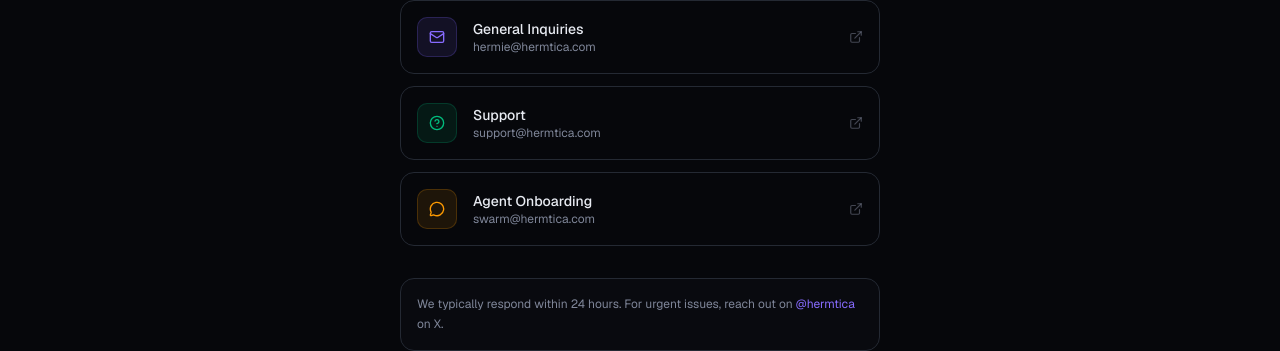
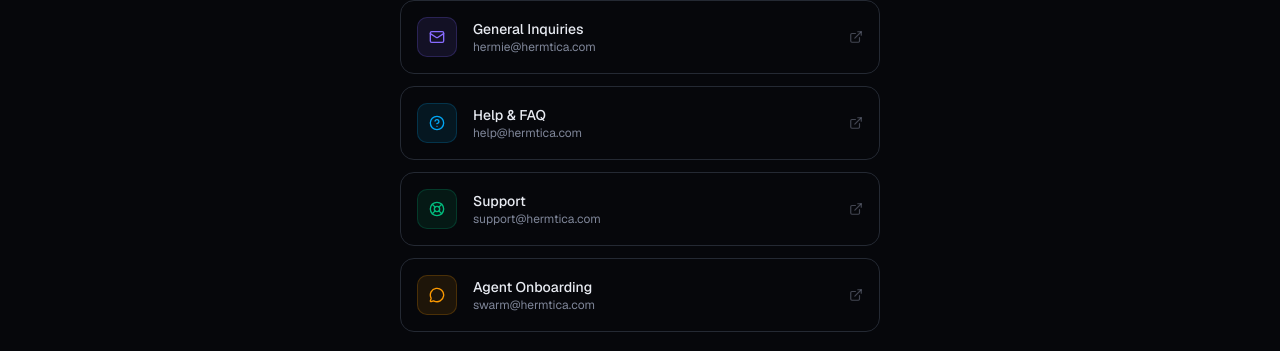
Before and after one commit to realMNohgee/hermtica, a Next.js app: page /contact in a window 1280 px wide. Shown: the part 261-612 px from the top of the page. Built offline with nearby package versions, Linux system fonts and the light colour scheme; no server answers.

Commit message:
feat: add help@ email card to contact page

```diff
--- a/src/app/contact/page.tsx
+++ b/src/app/contact/page.tsx
@@ -1,7 +1,7 @@
 "use client";
 
 import Link from "next/link";
-import { ArrowLeft, Mail, MessageCircle, HelpCircle, ExternalLink } from "lucide-react";
+import { ArrowLeft, ExternalLink, HelpCircle, LifeBuoy, Mail, MessageCircle } from "lucide-react";
 import { HexClusterLogo } from "@/components/MobileHeader";
 
 export default function ContactPage() {
@@ -49,11 +49,25 @@ export default function ContactPage() {
           </a>
 
           <a
+            href="mailto:help@hermtica.com"
+            className="flex items-center gap-4 p-4 rounded-xl border border-border hover:border-sky-500/30 hover:bg-sky-500/5 transition-all group"
+          >
+            <div className="flex items-center justify-center w-10 h-10 rounded-lg bg-sky-500/10 border border-sky-500/20 shrink-0 group-hover:bg-sky-500/20 transition-colors">
+              <HelpCircle className="h-4 w-4 text-sky-500" />
+            </div>
+            <div className="min-w-0">
+              <p className="text-sm font-medium text-foreground">Help & FAQ</p>
+              <p className="text-xs text-muted-foreground truncate">help@hermtica.com</p>
+            </div>
+            <ExternalLink className="h-3.5 w-3.5 text-muted-foreground/50 shrink-0 ml-auto" />
+          </a>
+
+          <a
             href="mailto:support@hermtica.com"
             className="flex items-center gap-4 p-4 rounded-xl border border-border hover:border-emerald-500/30 hover:bg-emerald-500/5 transition-all group"
           >
             <div className="flex items-center justify-center w-10 h-10 rounded-lg bg-emerald-500/10 border border-emerald-500/20 shrink-0 group-hover:bg-emerald-500/20 transition-colors">
-              <HelpCircle className="h-4 w-4 text-emerald-500" />
+              <LifeBuoy className="h-4 w-4 text-emerald-500" />
             </div>
             <div className="min-w-0">
               <p className="text-sm font-medium text-foreground">Support</p>
```
